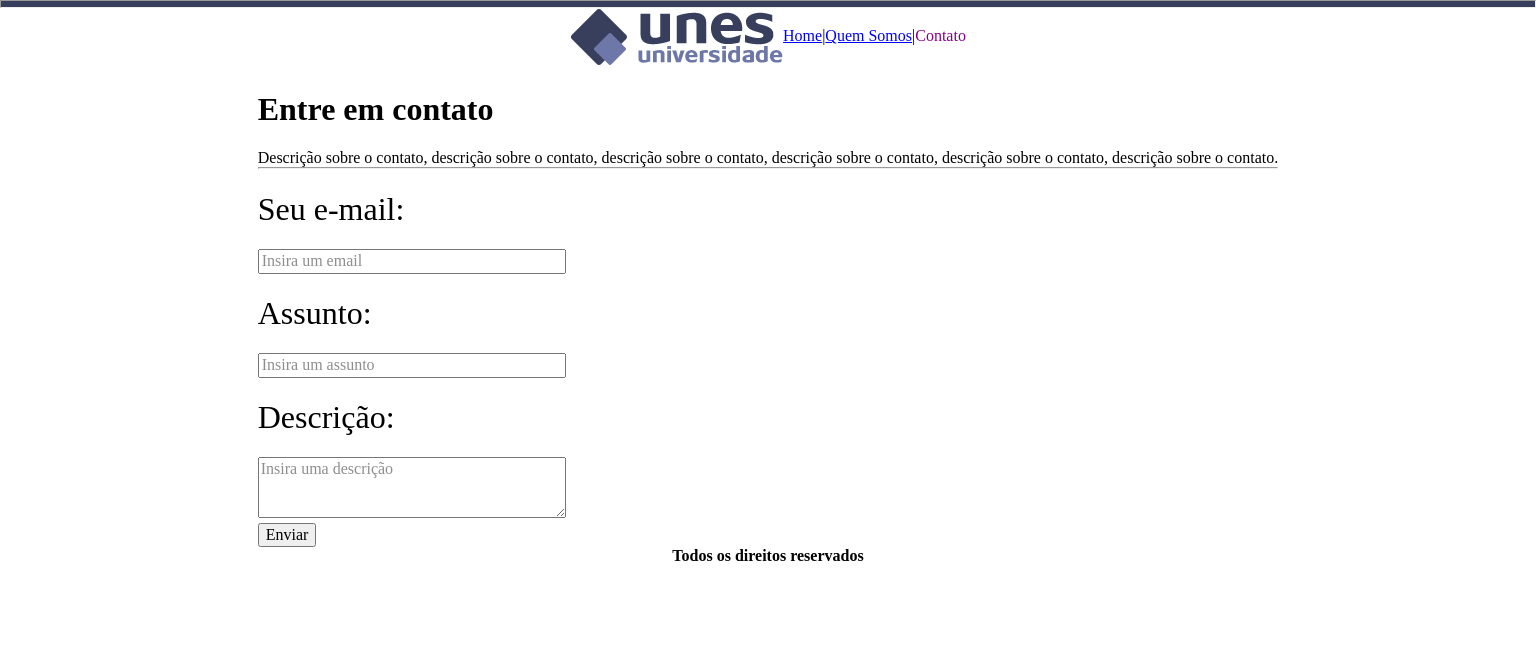
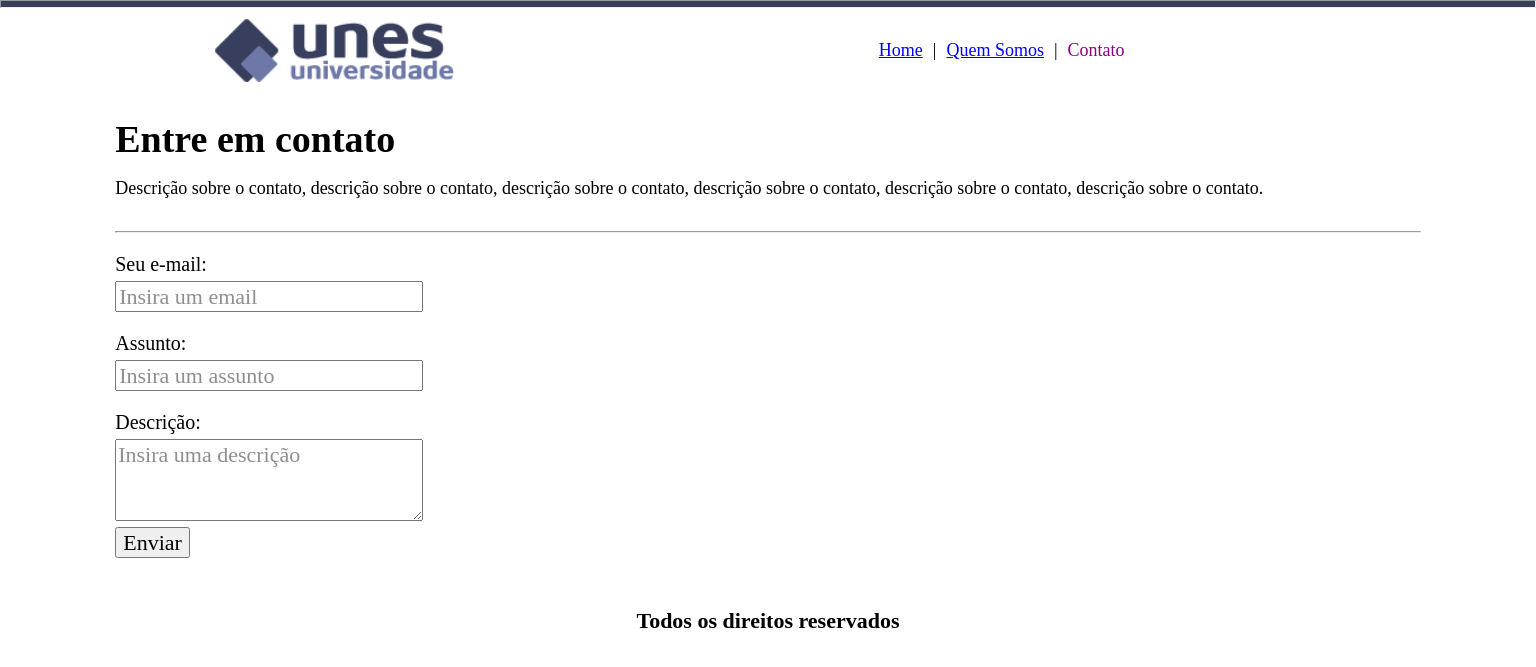
Before and after one commit to vtr71906/Desafio_Faculdade_Unes_PW, a Flask app: page /contato in a window 1536 px wide. Shown: the top 667 px of the page. Run offline with Flask 3, Linux system fonts and the light colour scheme; some libraries are stand-ins or nearby versions.

Commit message:
Deixei o media query para Laptops e Desktops em Large screens responsivos;

```diff
--- a/src/static/responsivo.css
+++ b/src/static/responsivo.css
@@ -340,4 +340,83 @@
 }
 
 /* Media Query for Large screens */
-@media (min-width: 1281px) {}
+@media (min-width: 1281px) {
+    .startEnd{
+        flex: 1
+    }
+
+    .center{
+        width: 85%
+    }
+
+    section hr{
+        margin-top: 32px
+    }
+
+    /* FONT-SIZE E PADDING */
+    section p,
+    b,
+    li,
+    .navbar a,
+    .pipe{
+        font-size: 18px
+    }
+
+    *{
+        font-size: 22px
+    }
+
+    section h1{
+        font-size: 38px;
+        margin: auto;
+        padding: 20px 0 5px 0
+    }
+
+    section p{
+        padding-top: 12px
+    }
+
+    .pipe{
+        padding: 0 10px
+    }
+
+    .backgroundNavbar img,
+    .navbar img{
+        padding: 10px 30px 10px 0;
+        width: 240px
+    }
+
+    /* CONTATO.CSS */
+
+    .buttonShow,
+    .buttonBackAgain {
+        width: 200px;
+    }
+
+    footer{
+        padding: 50px 0 20px 0
+    }
+
+    .popUp div div h1{
+        font-size: 40px
+    }
+
+    form h1{
+        font-size: 20px;
+        font-weight: 600;
+    }
+
+    .buttonShow,
+    .buttonBackAgain {
+        padding: 0 10%
+    }
+
+    .x{
+        padding-top: 10px;
+        padding-right: 10px
+    }
+
+    .popUp div{
+        padding-bottom: 40px
+    }
+}
```
